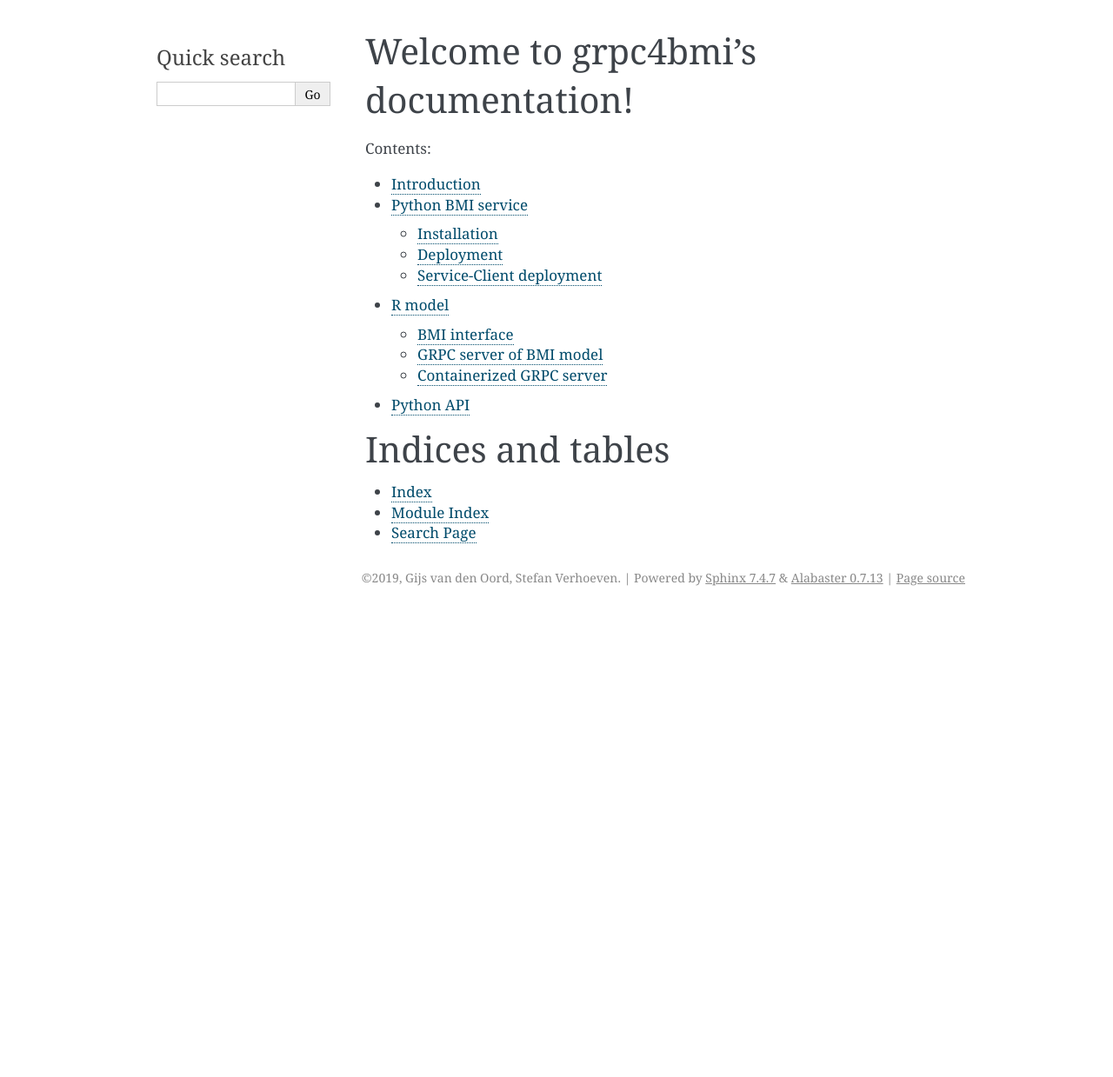
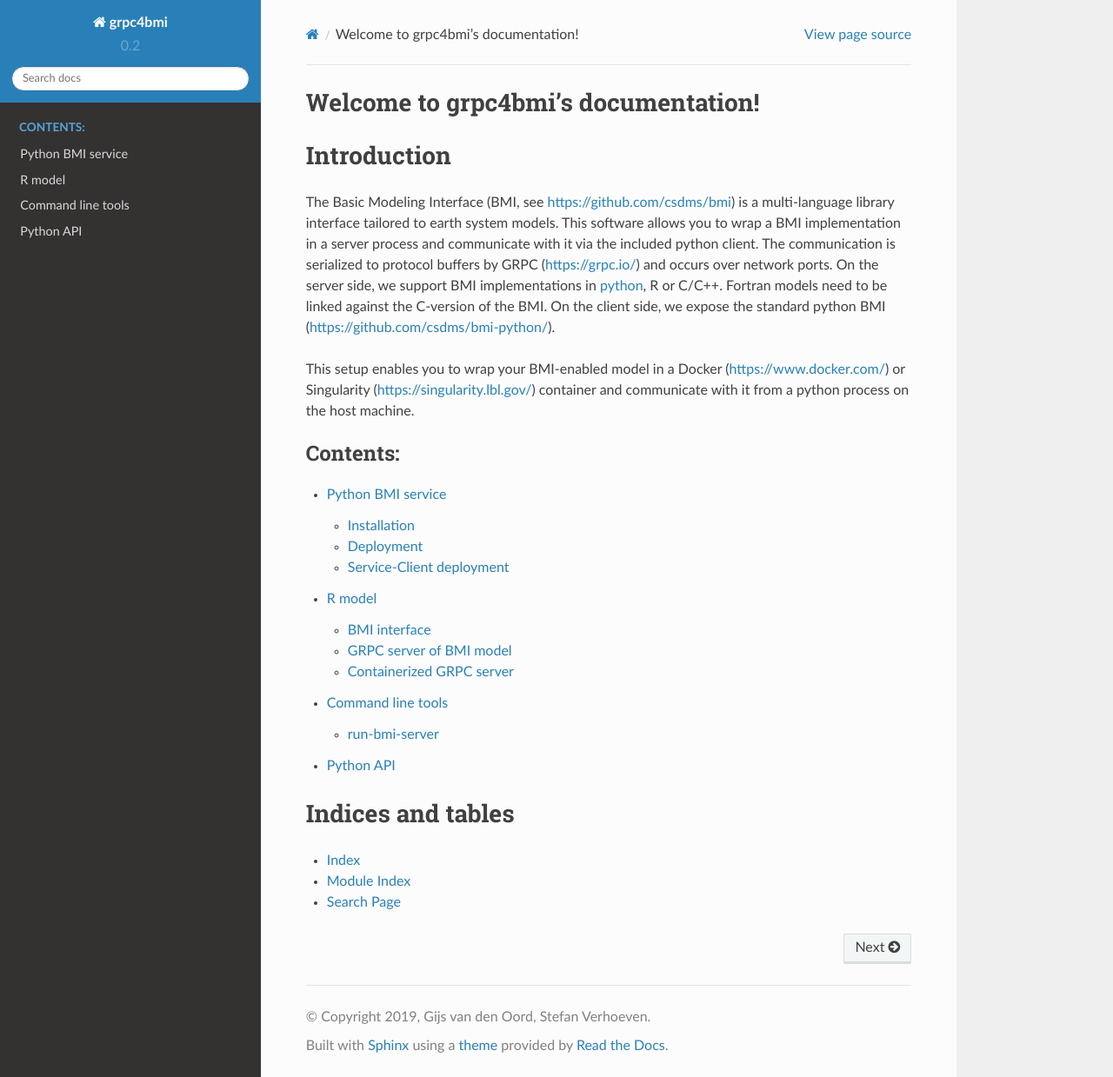
Before and after one commit to eWaterCycle/grpc4bmi, a Sphinx documentation site: the page built from docs/index.rst, in a window 1280 px wide and 1239 px high. Shown: the whole window at 87% size. Built offline with Sphinx 7.4.7 and the Read the Docs theme 2.0.0, drawn with Linux system fonts in a browser that asks for light colours.

Commit message:
More docs

```diff
--- a/docs/R.rst
+++ b/docs/R.rst
@@ -58,7 +58,6 @@ Once the model has an BMI interface it can be run as a GRPC server by installing
 
     pip install grpc4bmi[R]
 
-
 The server can be started with
 
 .. code-block:: sh
@@ -70,6 +69,8 @@ For the WALRUS model the command is
 .. code-block:: sh
 
     run-bmi-server --lang R --path ~/git/eWaterCycle/grpc4bmi-examples/walrus/walrus-bmi.r --name WalrusBmi --port 50051
+
+The Python grpc4bmi :ref:`python-grpc4bmi-client` can then be used to connect to the server.
 
 Containerized GRPC server
 -------------------------
@@ -121,6 +122,8 @@ The Docker image can be published at `Docker Hub`_ by creating a repository and
 
 The WALRUS model is published at https://cloud.docker.com/u/ewatercycle/repository/docker/ewatercycle/walrus-grpc4bmi.
 
+The Docker image can then be started with :class:`grpc4bmi.bmi_client_docker.BmiClientDocker` or :class:`grpc4bmi.bmi_client_singularity.BmiClientSingularity`.
+
 .. _Docker: https://docs.docker.com/
 .. _Dockerfile: https://github.com/eWaterCycle/grpc4bmi-examples/blob/master/walrus/Dockerfile
 .. _Docker Hub: https://hub.docker.com/
--- /dev/null
+++ b/docs/cli.rst
@@ -0,0 +1,10 @@
+Command line tools
+==================
+
+run-bmi-server
+--------------
+
+.. argparse::
+   :module: grpc4bmi.run_server
+   :func: build_parser
+   :prog: run-bmi-server
--- a/docs/conf.py
+++ b/docs/conf.py
@@ -30,7 +30,7 @@ sys.path.insert(0, os.path.abspath('.'))
 # Add any Sphinx extension module names here, as strings. They can be
 # extensions coming with Sphinx (named 'sphinx.ext.*') or your custom
 # ones.
-extensions = ['sphinx.ext.autodoc', 'sphinx.ext.viewcode', 'sphinx.ext.napoleon']
+extensions = ['sphinx.ext.autodoc', 'sphinx.ext.viewcode', 'sphinx.ext.napoleon', 'sphinx.ext.intersphinx', 'sphinxarg.ext']
 
 # Add any paths that contain templates here, relative to this directory.
 templates_path = ['_templates']
@@ -82,7 +82,7 @@ todo_include_todos = False
 # The theme to use for HTML and HTML Help pages.  See the documentation for
 # a list of builtin themes.
 #
-html_theme = 'alabaster'
+html_theme = 'sphinx_rtd_theme'
 
 # Theme options are theme-specific and customize the look and feel of a theme
 # further.  For a list of options available for each theme, see the
--- a/docs/index.rst
+++ b/docs/index.rst
@@ -6,15 +6,16 @@
 Welcome to grpc4bmi's documentation!
 ====================================
 
+.. include:: introduction.rst
+
 .. toctree::
    :maxdepth: 2
    :caption: Contents:
 
-   introduction
    python
    R
+   cli
    python_api
-
 
 Indices and tables
 ==================
--- a/docs/python.rst
+++ b/docs/python.rst
@@ -59,6 +59,8 @@ Then the correct call would be.
 
     $ run-bmi-server --name my_package.my_module.MyBmi
 
+.. _python-grpc4bmi-client:
+
 Client
 ......
 After setting up the service, we can expose the model in a different python process. This python environment does no longer need the dependencies of the original model, it just needs the grpc4bmi package installed. With python run
--- a/requirements.txt
+++ b/requirements.txt
@@ -17,3 +17,5 @@ futures
 https://github.com/eWaterCycle/bmi-python/archive/master.zip#egg=bmi-heat
 sphinx
 sphinxcontrib-napoleon
+sphinx-argparse
+sphinx_rtd_theme
```
Also changed, not shown: 2 other files.
